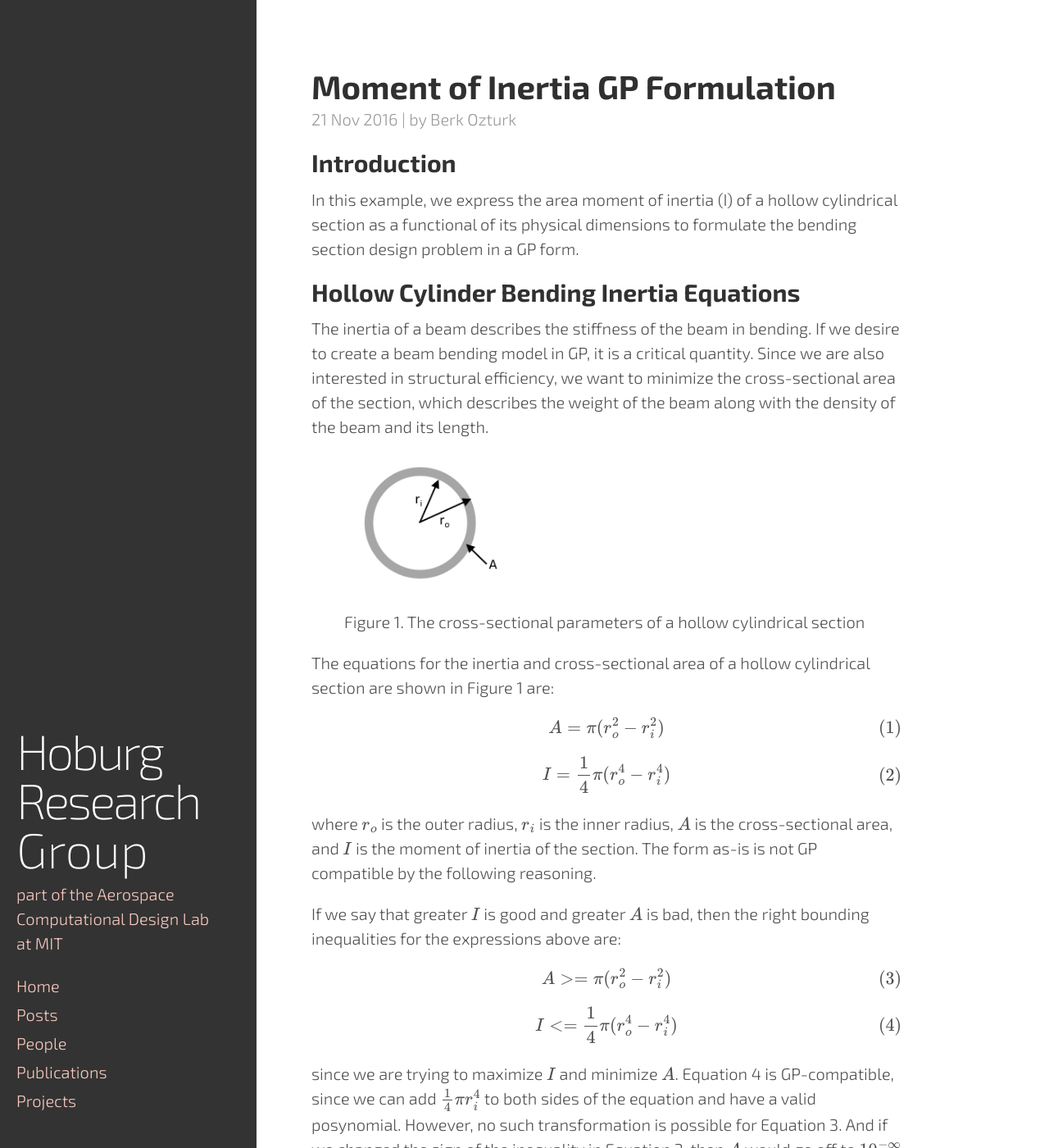
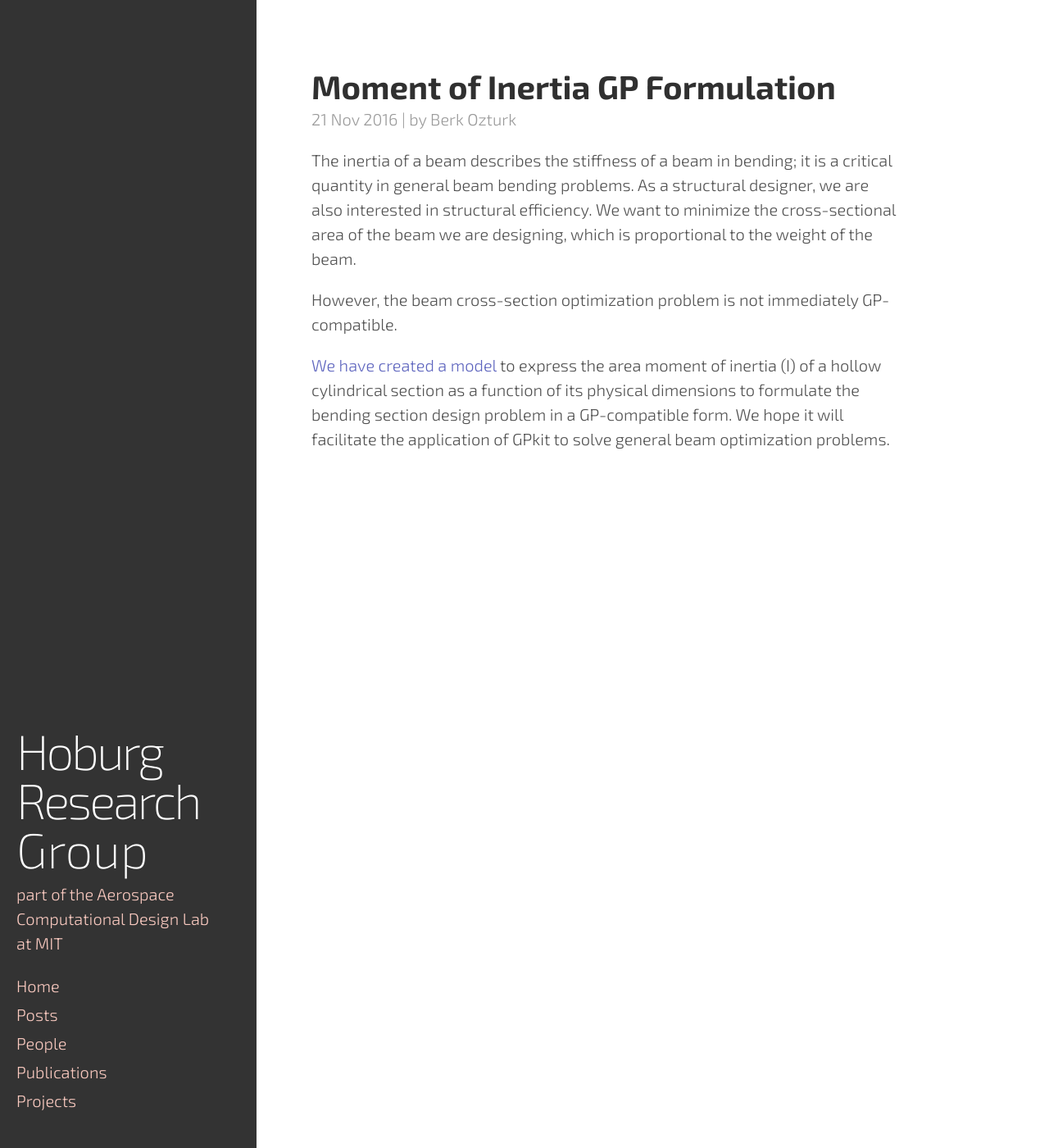
Before and after one commit to convexengineering/convexengineering.github.io, a Jekyll site: the page built from _posts/GPModeling/2016-11-21-Beam-Bending.md, in a window 1280 px wide and 1400 px high. Shown: the whole window at 82% size. Built offline with Jekyll 4.4.1, drawn with Linux system fonts in a browser that asks for light colours; formulas are drawn with MathJax 3; some of the changed text lies outside the part shown.

Commit message:
moicylinder ready to be merged.

```diff
--- a/_posts/GPModeling/2016-11-21-Beam-Bending.md
+++ b/_posts/GPModeling/2016-11-21-Beam-Bending.md
@@ -4,127 +4,8 @@ title: Moment of Inertia GP Formulation
 author: bozturk
 ---
 
-Introduction
--------------------------
+The inertia of a beam describes the stiffness of a beam in bending; it is a critical quantity in general beam bending problems. As a structural designer, we are also interested in structural efficiency. We want to minimize the cross-sectional area of the beam we are designing, which is proportional to the weight of the beam.
 
-In this example, we express the area moment of inertia (I) of a hollow cylindrical section as a functional of its physical dimensions to formulate the bending section design problem in a GP form.
+However, the beam cross-section optimization problem is not immediately GP-compatible.
 
-Hollow Cylinder Bending Inertia Equations
---------------------------
-
-The inertia of a beam describes the stiffness of the beam in bending. If we desire to create a beam bending model in GP, it is a critical quantity. Since we are also interested in structural efficiency, we want to minimize the cross-sectional area of the section, which describes the weight of the beam along with the density of the beam and its length.
-
-<figure>
-<img src="../../public/images/MoICylinder.PNG" alt="The cross-sectional parameters of a hollow cylindrical section" style="width: 200px; align-content: center"/>
-<figcaption> Figure 1. The cross-sectional parameters of a hollow cylindrical section </figcaption>
-</figure>
-
-
-<!-- ![The cross-sectional parameters of a hollow cylindrical section]( = 120x120) -->
-
-<!-- \begin{figure}[h]
-    \centering
-    \includegraphics[width = 5cm]{MoICylinder}
-    \caption{The cross-sectional parameters of a hollow cylindrical section}
-    \label{fig:cylinder}
-\end{figure} -->
-
-The equations for the inertia and cross-sectional area of a hollow cylindrical section are shown in Figure 1 are:
-
-\begin{equation}
-\tag{1}
-A = \pi(r_o^2 - r_i^2)
-\end{equation}
-
-\begin{equation}
-\tag{2}
-I = \frac{1}{4}\pi(r_o^4 - r_i^4)
-\end{equation}
-
-where $r_o$ is the outer radius, $r_i$ is the inner radius, $A$ is the cross-sectional area, and $I$ is the moment of inertia of the section. The form as-is is not GP compatible by the following reasoning.
-
-If we say that greater $I$ is good and greater $A$ is bad, then the right bounding inequalities for the expressions above are:
-
-\begin{equation}
-\tag{3}
-A >= \pi(r_o^2 - r_i^2)
-\end{equation}
-
-\begin{equation}
-\tag{4}
-I <= \frac{1}{4}\pi(r_o^4 - r_i^4)
-\end{equation}
-
-since we are trying to maximize $I$ and minimize $A$. Equation 4 is GP-compatible, since we can add $\frac{1}{4}\pi r_i^4$ to both sides of the equation and have a valid posynomial. However, no such transformation is possible for Equation 3. And if we changed the sign of the inequality in Equation 3, then $A$ would go off to $10^{-\infty}$, a non-physical solution.
-
-GP Formulation
--------------------
-
-We begin by rearranging Equation 3 to get the following:
-
-\begin{equation}
-\tag{5}
-    \frac{A}{\pi} = r_o^2 - r_i^2
-\end{equation}
-
-We then split Equation 4 as shown in Equation 6. Note that we limit $I$ to be less than the right hand side (RHS) of the equation, for later conversion into posynomial form. This allows us to use the cross-sectional area relation from Equation 5 to describe the inertia, yielding Equation 7.
-
-\begin{equation}
-\tag{6}
-    I \leq \frac{1}{4} \pi (r_o^2 - r_i^2 ) (r_o^2 + r_i^2)
-\end{equation}
-
-\begin{equation}
-\tag{7}
-    I \leq \frac{1}{4} A (r_o^2 + r_i^2)
-\end{equation}
-
-We use the geometric mean to make an approximation for $(r_o^2 + r_i^2)$.
-
-\begin{equation}
-\tag{8}
-    2r_or_i \leq  r_o^2 + r_i^2
-\end{equation}
-
-Substituting Equation 8 into Equation 7, we can get a conservative bound on the moment of inertia that is GP-compatible.
-
-\begin{equation}
-\tag{9}
-    I \leq \frac{Ar_or_i}{2}
-\end{equation}
-
-Rearranging the area relation in Equation 3:
-
-\begin{equation}
-\tag{10}
-    r_i^2 + \frac{A}{\pi} \leq r_o^2
-\end{equation}
-
-We substitute for $r_i$ from Equation 11 in Equation 12:
-
-\begin{equation}
-\tag{11}
-   r_i^2 \geq \frac{4I^2}{A^2r_o^2}
-\end{equation}
-
-\begin{equation}
-\tag{12}
-    \frac{4I^2}{A^2r_o^2} + \frac{A}{\pi} \leq r_o^2
-\end{equation}
-
-The final formulation is as follows:
-
-\begin{equation}
-\tag{13}
-   \bar{W} \geq \rho A
-\end{equation}
-
-\begin{equation}
-\tag{14}
-    \frac{4I^2}{A^2r_o^2} + \frac{A}{\pi} \leq r_o^2
-\end{equation}
-
-
-This formulation is GP-compatible, because the equations are of monomial and posynomial forms, and we have the right bounds on the two parameters we care about. Greater moment of inertia $I$ is good, but it is upper bounded by the outer radius. And area $A$ is bounded because it is directly proportional to the weight of the structure in question, which we want to minimize. Using Equations 13 and 14, we can give conservative approximations for the area moments of inertia of hollow cylindrical beams, allowing us to calculate their deflections under bending loads.
-
-However, it is important to note that the geometric mean has been used in Equation 8 to give a conservative bound on the moment of inertia, which means that the solution is not exact. Furthermore, it doesn't seem absolutely clear that the constraint in Equation 14 will be always tight, but results from problems that use this models show empirically that it is always tight. The engineering intuition holds!
+[We have created a model](https://github.com/hoburg/gpkit-models/tree/master/gpkitmodels/moi) to express the area moment of inertia (I) of a hollow cylindrical section as a function of its physical dimensions to formulate the bending section design problem in a GP-compatible form. We hope it will facilitate the application of GPkit to solve general beam optimization problems.
```
